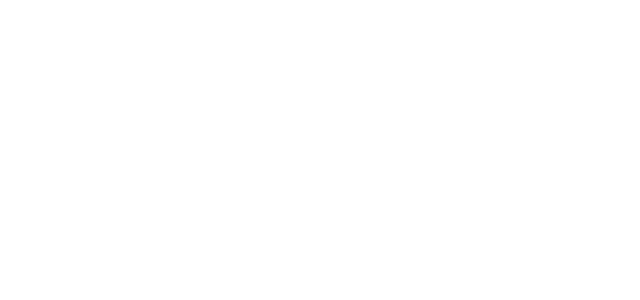
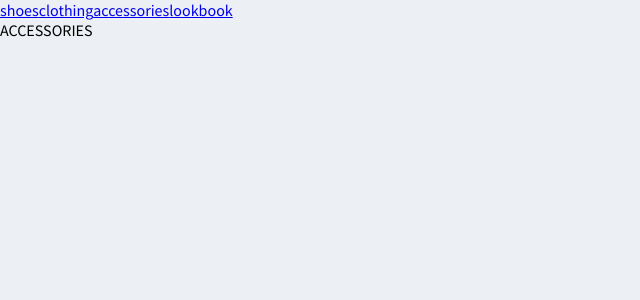
Before and after one commit to porithe/shop-app-react, a React (Create React App) app: page /accessories in a window 1280 px wide. Shown: the top 300 px of the page, without its empty margins (0-640 px from the left). Built offline with nearby package versions, Linux system fonts and the light colour scheme.

Commit message:
router work

```diff
--- a/public/index.html
+++ b/public/index.html
@@ -6,6 +6,7 @@
     <meta name="viewport" content="width=device-width, initial-scale=1" />
     <meta name="theme-color" content="#000000" />
     <link rel="manifest" href="%PUBLIC_URL%/manifest.json" />
+    <link href="https://fonts.googleapis.com/css?family=Source+Sans+Pro:300,400,600,700&display=swap" rel="stylesheet">
     <title>React App</title>
   </head>
   <body>
--- a/src/App.js
+++ b/src/App.js
@@ -1,11 +1,35 @@
 import React from 'react';
 import styled from 'styled-components';
+import { colors } from './template/colors';
+import { BrowserRouter as Router, Route} from "react-router-dom";
+
+import Nav from './components/Nav/Nav';
+import Shoes from './components/Shoes/Shoes';
+import Clothing from './components/Clothing/Clothing';
+import Accessories from './components/Accessories/Accessories';
+import Lookbook from './components/Lookbook/Lookbook';
+
+const AppBlock = styled.div`
+    width: 100%;
+    min-height: 100vh;
+    background-color: ${colors.background};
+`;
 
 
 const App = () => (
-    <div className="App">
 
-    </div>
+    <Router>
+        <AppBlock>
+            <Nav />
+
+
+            <Route exact path="/" component={Shoes} />
+            <Route path={"/clothing"} component={Clothing} />
+            <Route path={"/accessories"} component={Accessories} />
+            <Route path={"/lookbook"} component={Lookbook} />
+        </AppBlock>
+    </Router>
+
 );
 
 export default App;
--- /dev/null
+++ b/src/components/Accessories/Accessories.js
@@ -0,0 +1,13 @@
+import React, {Component} from 'react';
+
+class Accessories extends Component {
+    render() {
+        return (
+            <div>
+                ACCESSORIES
+            </div>
+        );
+    }
+}
+
+export default Accessories;
--- /dev/null
+++ b/src/components/Clothing/Clothing.js
@@ -0,0 +1,13 @@
+import React, {Component} from 'react';
+
+class Clothing extends Component {
+    render() {
+        return (
+            <div>
+                clothing xd
+            </div>
+        );
+    }
+}
+
+export default Clothing;
--- /dev/null
+++ b/src/components/Lookbook/Lookbook.js
@@ -0,0 +1,13 @@
+import React, {Component} from 'react';
+
+class Lookbook extends Component {
+    render() {
+        return (
+            <div>
+                Lookbook
+            </div>
+        );
+    }
+}
+
+export default Lookbook;
--- a/src/components/Nav/Nav.js
+++ b/src/components/Nav/Nav.js
@@ -0,0 +1,14 @@
+import React from 'react';
+import styled from 'styled-components';
+import { Link } from "react-router-dom";
+
+const Nav = () => (
+    <nav>
+        <Link to={"/"}>shoes</Link>
+        <Link to={"/clothing"}>clothing</Link>
+        <Link to={"/accessories"}>accessories</Link>
+        <Link to={"/lookbook"}>lookbook</Link>
+    </nav>
+);
+
+export default Nav;
--- /dev/null
+++ b/src/components/Shoes/Shoes.js
@@ -0,0 +1,13 @@
+import React, {Component} from 'react';
+
+class Shoes extends Component {
+    render() {
+        return (
+            <div>
+                SHOESSSS
+            </div>
+        );
+    }
+}
+
+export default Shoes;
--- a/src/index.css
+++ b/src/index.css
@@ -6,4 +6,5 @@
 body,html {
   height: 100%;
   width: 100%;
+  font-family: 'Source Sans Pro', sans-serif;
 }
--- a/src/template/colors.js
+++ b/src/template/colors.js
@@ -1,3 +1,5 @@
 export const colors = {
     background: '#eceff3',
+    green: '#1DE9B6',
+    black: '#212121',
 };
```
